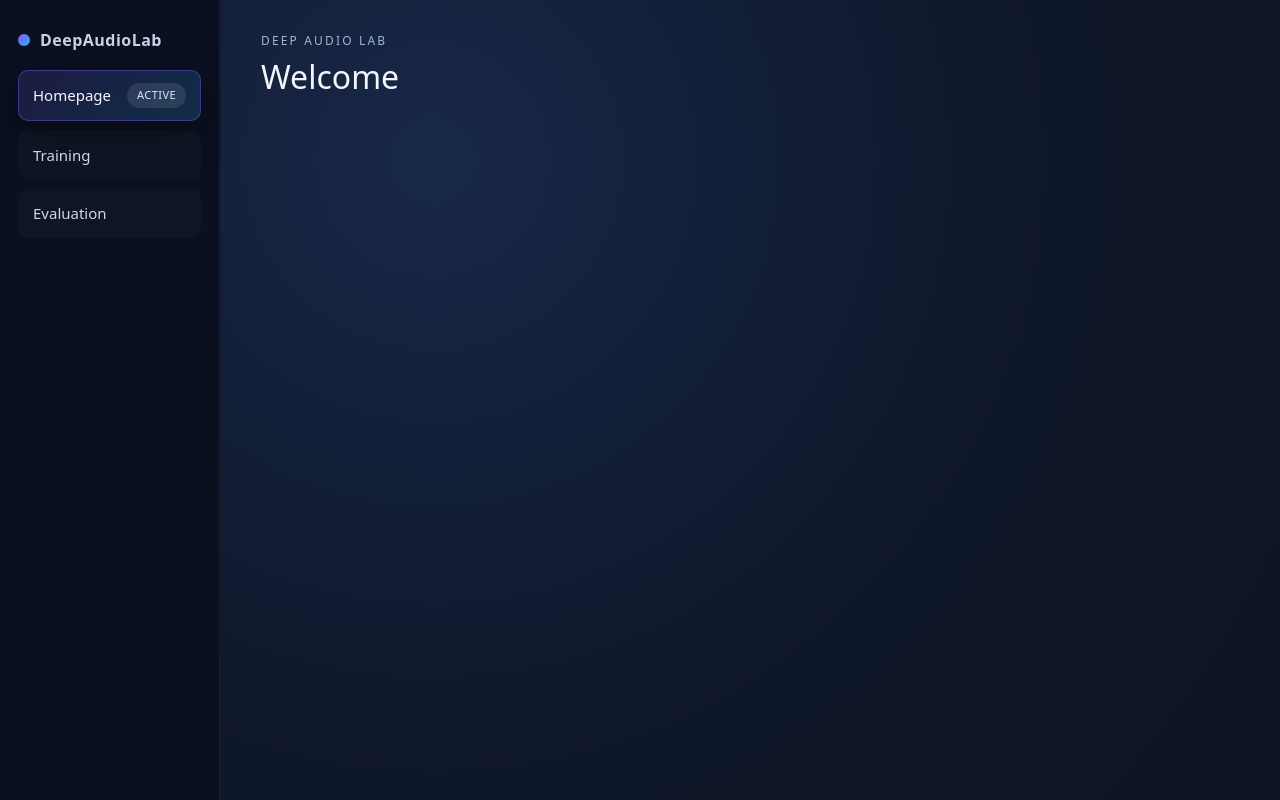
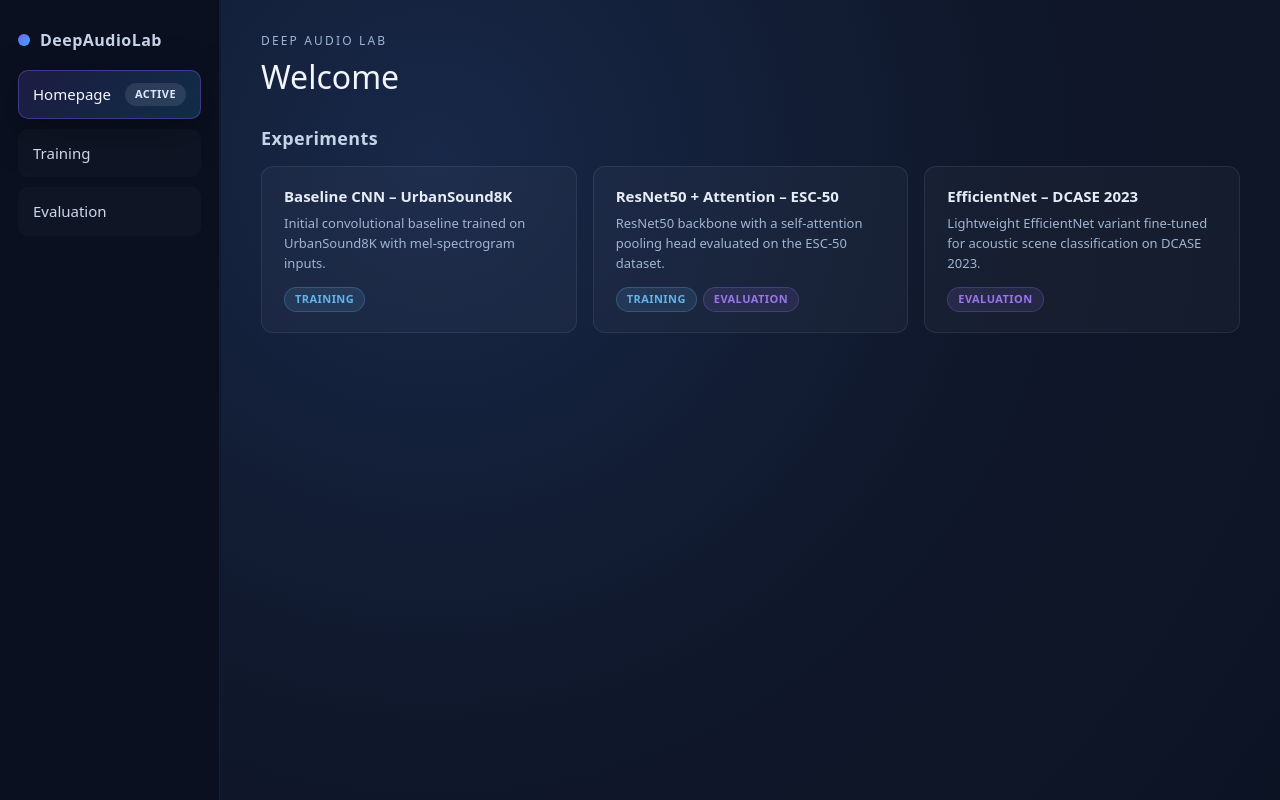
Before and after one commit to magcil/deepaudio-lab, a React (Vite) app in the folder frontend/: page / in a window 1280 px wide. Built offline with nearby package versions, Linux system fonts and the light colour scheme; no server answers; the HTML template or start-up script is replaced by a standard one.

Commit message:
Added Dashboard and Experiment Page

```diff
--- a/frontend/src/App.tsx
+++ b/frontend/src/App.tsx
@@ -4,18 +4,26 @@ import SideNav from './components/SideNav'
 import Homepage from './pages/Homepage'
 import Training from './pages/Training'
 import Evaluation from './pages/Evaluation'
+import ExperimentDetail from './pages/ExperimentDetail'
 
-type Page = 'homepage' | 'training' | 'evaluation'
+type Page = 'homepage' | 'training' | 'evaluation' | 'experiment'
 
 function App() {
   const [activePage, setActivePage] = useState<Page>('homepage')
+  const [selectedExperimentId, setSelectedExperimentId] = useState<number | null>(null)
+
+  function handleSelectExperiment(id: number) {
+    setSelectedExperimentId(id)
+    setActivePage('experiment')
+  }
 
   return (
     <div className="app-shell">
       <SideNav activePage={activePage} onNavigate={setActivePage} />
-      {activePage === 'homepage' && <Homepage />}
+      {activePage === 'homepage' && <Homepage onSelectExperiment={handleSelectExperiment} />}
       {activePage === 'training' && <Training />}
       {activePage === 'evaluation' && <Evaluation />}
+      {activePage === 'experiment' && <ExperimentDetail id={selectedExperimentId!} onBack={() => setActivePage('homepage')} />}
     </div>
   )
 }
--- a/frontend/src/components/SideNav.tsx
+++ b/frontend/src/components/SideNav.tsx
@@ -1,7 +1,7 @@
 import { useState } from 'react'
 import './SideNav.css'
 
-type Page = 'training' | 'evaluation' | 'homepage'
+type Page = 'training' | 'evaluation' | 'homepage' | 'experiment'
 
 
 interface SideNavProps {
--- a/frontend/src/components/training/DataConfigSection.tsx
+++ b/frontend/src/components/training/DataConfigSection.tsx
@@ -1,14 +1,42 @@
 import type { TrainingFormData } from './TrainingForm'
 
 interface Props {
-  values: Pick<TrainingFormData, 'trainingData' | 'classMapping' | 'validationData' | 'samplingRate' | 'segmentDuration'>
-  onChange: (e: React.ChangeEvent<HTMLInputElement>) => void
+  values: Pick<TrainingFormData, 'experimentName' | 'description' | 'trainingData' | 'classMapping' | 'validationData' | 'samplingRate' | 'segmentDuration'>
+  onChange: (e: React.ChangeEvent<HTMLInputElement | HTMLTextAreaElement>) => void
 }
 
 export default function DataConfigSection({ values, onChange }: Props) {
   return (
     <div className="form-card">
       <h3 className="form-section-title">Data Configuration</h3>
+
+      <div className="form-field">
+        <label htmlFor="experimentName">Experiment Name</label>
+        <input
+          id="experimentName"
+          name="experimentName"
+          type="text"
+          placeholder="Name for this experiment"
+          value={values.experimentName}
+          onChange={onChange}
+          required
+        />
+      </div>
+
+      <div className="form-field">
+        <label htmlFor="description">
+          Description
+          <span className="field-optional">optional</span>
+        </label>
+        <textarea
+          id="description"
+          name="description"
+          placeholder="Brief description of this experiment"
+          value={values.description}
+          onChange={onChange}
+          rows={2}
+        />
+      </div>
 
       <div className="form-field">
         <label htmlFor="trainingData">Training Data</label>
--- a/frontend/src/components/training/TrainingForm.css
+++ b/frontend/src/components/training/TrainingForm.css
@@ -52,7 +52,8 @@
   border-radius: 4px;
 }
 
-.form-field input {
+.form-field input,
+.form-field textarea {
   background: rgba(255, 255, 255, 0.04);
   border: 1px solid rgba(255, 255, 255, 0.1);
   border-radius: 8px;
@@ -64,11 +65,13 @@
   transition: border-color 0.15s;
 }
 
-.form-field input::placeholder {
+.form-field input::placeholder,
+.form-field textarea::placeholder {
   color: #4a6280;
 }
 
-.form-field input:focus {
+.form-field input:focus,
+.form-field textarea:focus {
   border-color: rgba(99, 155, 255, 0.5);
   background: rgba(255, 255, 255, 0.06);
 }
--- a/frontend/src/components/training/TrainingForm.tsx
+++ b/frontend/src/components/training/TrainingForm.tsx
@@ -7,6 +7,8 @@ import './TrainingForm.css'
 
 export interface TrainingFormData {
   // Data config
+  experimentName: string
+  description: string
   trainingData: string
   classMapping: string
   validationData: string
@@ -43,6 +45,8 @@ export default function TrainingForm() {
   }, [])
 
   const [form, setForm] = useState<TrainingFormData>({
+    experimentName: '',
+    description: '',
     trainingData: '',
     classMapping: '',
     validationData: '',
@@ -64,7 +68,7 @@ export default function TrainingForm() {
     gpuIndex: '',
   })
 
-  function handleChange(e: React.ChangeEvent<HTMLInputElement | HTMLSelectElement>) {
+  function handleChange(e: React.ChangeEvent<HTMLInputElement | HTMLSelectElement | HTMLTextAreaElement>) {
     setForm(prev => ({ ...prev, [e.target.name]: e.target.value }))
   }
 
@@ -80,6 +84,8 @@ export default function TrainingForm() {
   async function handleSubmit(e: React.FormEvent<HTMLFormElement>) {
     e.preventDefault()
     const payload = {
+      experimentName: form.experimentName,
+      description: form.description || null,
       trainingData: form.trainingData,
       classMapping: form.classMapping || null,
       validationData: form.validationData || null,
--- /dev/null
+++ b/frontend/src/pages/ExperimentDetail.tsx
@@ -0,0 +1,57 @@
+import './Homepage.css'
+
+const experiments = [
+  {
+    id: 1,
+    name: "Baseline CNN – UrbanSound8K",
+    description: "Initial convolutional baseline trained on UrbanSound8K with mel-spectrogram inputs.",
+    hasTraining: true,
+    hasEvaluation: false,
+  },
+  {
+    id: 2,
+    name: "ResNet50 + Attention – ESC-50",
+    description: "ResNet50 backbone with a self-attention pooling head evaluated on the ESC-50 dataset.",
+    hasTraining: true,
+    hasEvaluation: true,
+  },
+  {
+    id: 3,
+    name: "EfficientNet – DCASE 2023",
+    description: "Lightweight EfficientNet variant fine-tuned for acoustic scene classification on DCASE 2023.",
+    hasTraining: false,
+    hasEvaluation: true,
+  },
+]
+
+interface Props {
+  id: number
+  onBack: () => void
+}
+
+export default function ExperimentDetail({ id, onBack }: Props) {
+  const experiment = experiments.find((e) => e.id === id)
+
+  if (!experiment) {
+    return (
+      <div className="page-content">
+        <p className="eyebrow">Deep Audio Lab</p>
+        <h1 className="page-title">Experiment not found</h1>
+        <button className="back-button" onClick={onBack}>← Back</button>
+      </div>
+    )
+  }
+
+  return (
+    <div className="page-content">
+      <p className="eyebrow">Deep Audio Lab</p>
+      <button className="back-button" onClick={onBack}>← Back</button>
+      <h1 className="page-title">{experiment.name}</h1>
+      <div className="experiment-card__pills" style={{ marginBottom: '24px' }}>
+        {experiment.hasTraining && <span className="pill pill--training">Training</span>}
+        {experiment.hasEvaluation && <span className="pill pill--evaluation">Evaluation</span>}
+      </div>
+      <p className="page-summary">{experiment.description}</p>
+    </div>
+  )
+}
--- /dev/null
+++ b/frontend/src/pages/Homepage.css
@@ -0,0 +1,94 @@
+.experiments-section {
+  margin-top: 32px;
+}
+
+.back-button {
+  display: inline-flex;
+  align-items: center;
+  gap: 6px;
+  margin-bottom: 20px;
+  padding: 6px 14px;
+  background: rgba(255, 255, 255, 0.05);
+  border: 1px solid rgba(255, 255, 255, 0.1);
+  border-radius: 8px;
+  color: #9fb5d1;
+  font-size: 13px;
+  cursor: pointer;
+  transition: background 0.2s, color 0.2s;
+}
+
+.back-button:hover {
+  background: rgba(255, 255, 255, 0.09);
+  color: #e5ecf6;
+}
+
+.section-heading {
+  margin: 0 0 16px;
+  font-size: 18px;
+  font-weight: 600;
+  color: #c7d4e7;
+  letter-spacing: 0.02em;
+}
+
+.experiment-grid {
+  display: grid;
+  grid-template-columns: repeat(auto-fill, minmax(260px, 1fr));
+  gap: 16px;
+}
+
+.experiment-card {
+  background: rgba(255, 255, 255, 0.03);
+  border: 1px solid rgba(255, 255, 255, 0.08);
+  border-radius: 12px;
+  padding: 20px 22px;
+  cursor: pointer;
+  transition: border-color 0.2s, background 0.2s;
+}
+
+.experiment-card:hover {
+  background: rgba(255, 255, 255, 0.06);
+  border-color: rgba(159, 181, 209, 0.3);
+}
+
+.experiment-card__name {
+  margin: 0 0 8px;
+  font-size: 15px;
+  font-weight: 600;
+  color: #e5ecf6;
+}
+
+.experiment-card__description {
+  margin: 0;
+  font-size: 13px;
+  line-height: 1.55;
+  color: #9fb5d1;
+}
+
+.experiment-card__pills {
+  display: flex;
+  flex-wrap: wrap;
+  gap: 6px;
+  margin-top: 14px;
+}
+
+.pill {
+  display: inline-block;
+  padding: 3px 10px;
+  border-radius: 999px;
+  font-size: 11px;
+  font-weight: 600;
+  letter-spacing: 0.04em;
+  text-transform: uppercase;
+}
+
+.pill--training {
+  background: rgba(99, 179, 237, 0.12);
+  color: #63b3ed;
+  border: 1px solid rgba(99, 179, 237, 0.25);
+}
+
+.pill--evaluation {
+  background: rgba(154, 117, 234, 0.12);
+  color: #9a75ea;
+  border: 1px solid rgba(154, 117, 234, 0.25);
+}
--- a/frontend/src/pages/Homepage.tsx
+++ b/frontend/src/pages/Homepage.tsx
@@ -1,17 +1,54 @@
-export default function Home
-() {
+import './Homepage.css'
+
+const experiments = [
+  {
+    id: 1,
+    name: "Baseline CNN – UrbanSound8K",
+    description: "Initial convolutional baseline trained on UrbanSound8K with mel-spectrogram inputs.",
+    hasTraining: true,
+    hasEvaluation: false,
+  },
+  {
+    id: 2,
+    name: "ResNet50 + Attention – ESC-50",
+    description: "ResNet50 backbone with a self-attention pooling head evaluated on the ESC-50 dataset.",
+    hasTraining: true,
+    hasEvaluation: true,
+  },
+  {
+    id: 3,
+    name: "EfficientNet – DCASE 2023",
+    description: "Lightweight EfficientNet variant fine-tuned for acoustic scene classification on DCASE 2023.",
+    hasTraining: false,
+    hasEvaluation: true,
+  },
+]
+
+interface Props {
+  onSelectExperiment: (id: number) => void
+}
+
+export default function Home({ onSelectExperiment }: Props) {
   return (
     <div className="page-content">
       <p className="eyebrow">Deep Audio Lab</p>
       <h1 className="page-title">Welcome</h1>
-      {/* <p className="page-summary">
-        Benchmark trained models against test sets. Compare metrics, listen to sample outputs, and
-        export evaluation reports.
-      </p>
-      <div className="placeholder-card">
-        <h2>No evaluations yet</h2>
-        <p>Select a trained checkpoint to begin an evaluation run.</p>
-      </div> */}
+
+      <section className="experiments-section">
+        <h2 className="section-heading">Experiments</h2>
+        <div className="experiment-grid">
+          {experiments.map((exp) => (
+            <div key={exp.id} className="experiment-card" onClick={() => onSelectExperiment(exp.id)}>
+              <h3 className="experiment-card__name">{exp.name}</h3>
+              <p className="experiment-card__description">{exp.description}</p>
+              <div className="experiment-card__pills">
+                {exp.hasTraining && <span className="pill pill--training">Training</span>}
+                {exp.hasEvaluation && <span className="pill pill--evaluation">Evaluation</span>}
+              </div>
+            </div>
+          ))}
+        </div>
+      </section>
     </div>
   )
 }
```
